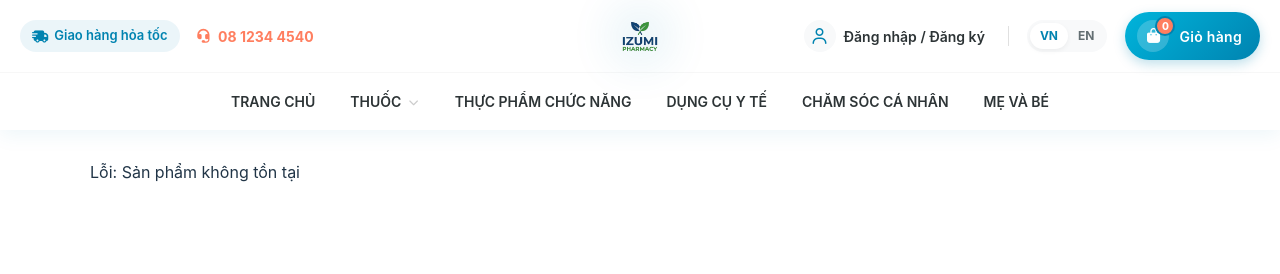
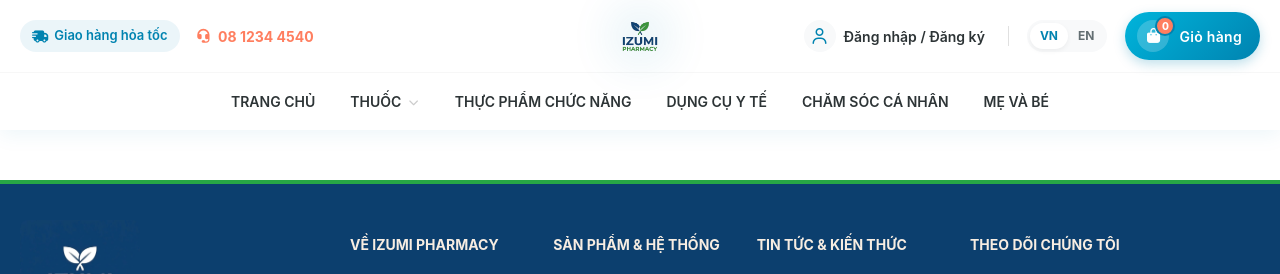
Before and after one commit to TanPhat310309/qlbanhang_nhathuoc, a React (Vite) app: page / in a window 1280 px wide. Shown: the top 274 px of the page. Built offline with nearby package versions, Linux system fonts and the light colour scheme.

Commit message:
Remove DetailProduct component from App
Removed DetailProduct component from App.

```diff
--- a/src/App.jsx
+++ b/src/App.jsx
@@ -2,14 +2,11 @@ import { Routes, Route, useLocation } from 'react-router-dom';
 import Footer from './components/Footer/Footer';
 import '@fortawesome/fontawesome-free/css/all.min.css';
 import HeaderGPT_4 from './components/Header/HeaderGPT_4';
-import DetailProduct from './components/Body/DetailProduct';
 function App() {
   const location = useLocation();
   return (
     <>
  <HeaderGPT_4 />
-
-<DetailProduct />
 
   <Footer />
 
```
